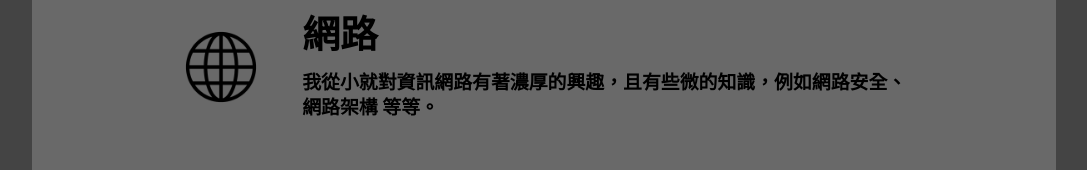
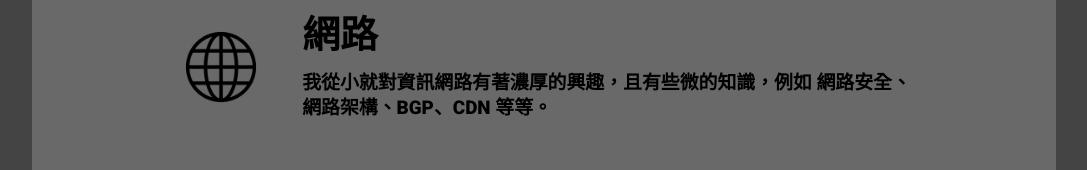
Before and after one commit to wolflangtw/AboutMe, a Next.js app: page /Skill in a window 1280 px wide. Shown: the part 1808-1978 px from the top of the page, without its empty margins (96-1183 px from the left). Built offline with nearby package versions, Linux system fonts and the light colour scheme.

Commit message:
add still

```diff
--- a/app/Skill/page.jsx
+++ b/app/Skill/page.jsx
@@ -53,7 +53,7 @@ export default function Page() {
 			<SkillBox
 				img="internet.webp"
 				what="網路"
-				content="我從小就對資訊網路有著濃厚的興趣，且有些微的知識，例如網路安全、網路架構 等等。"
+				content="我從小就對資訊網路有著濃厚的興趣，且有些微的知識，例如 網路安全、網路架構、BGP、CDN 等等。"
 			/>
 			<AdBanner
 				dataAdFormat="auto"
```
